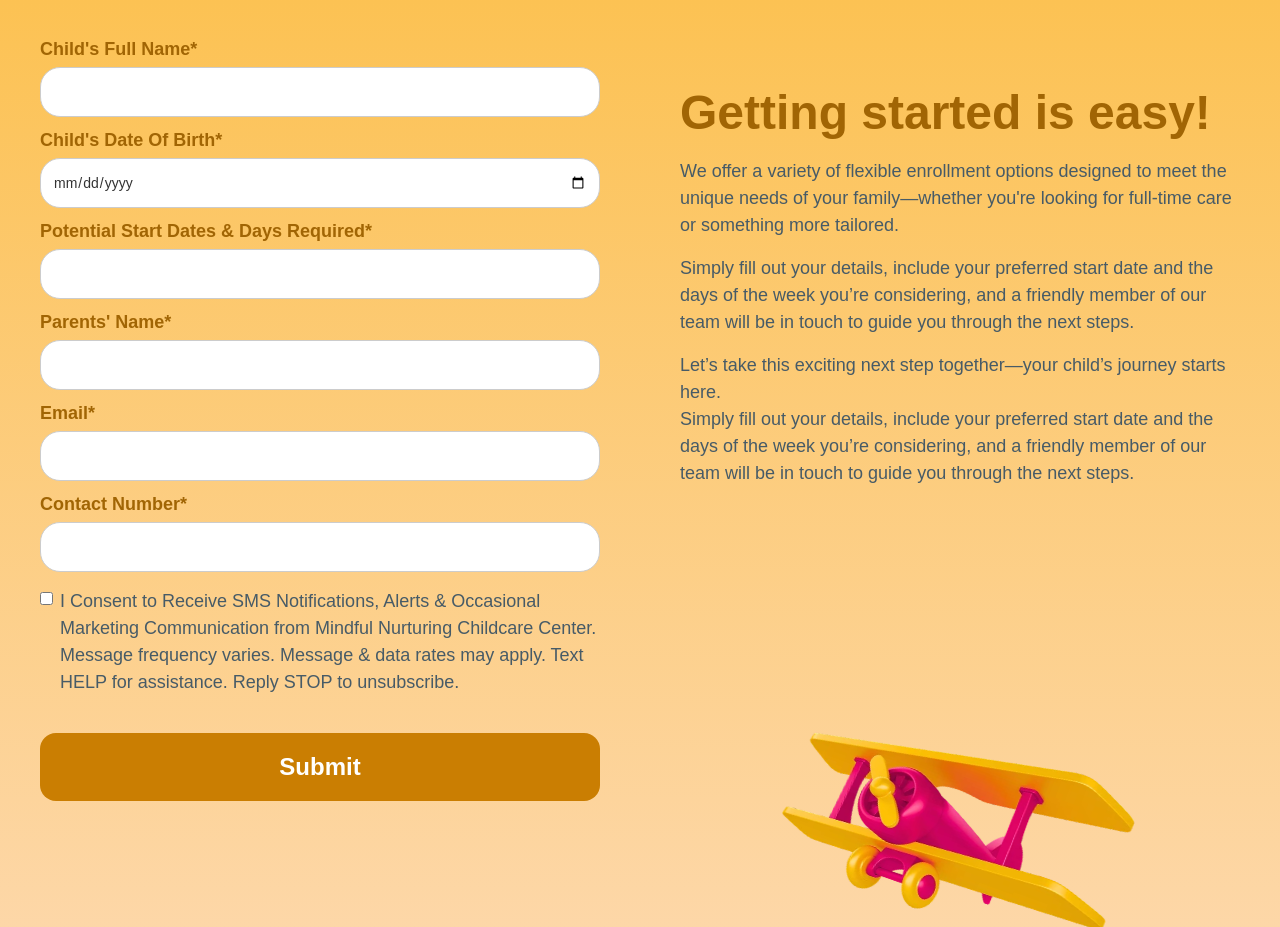
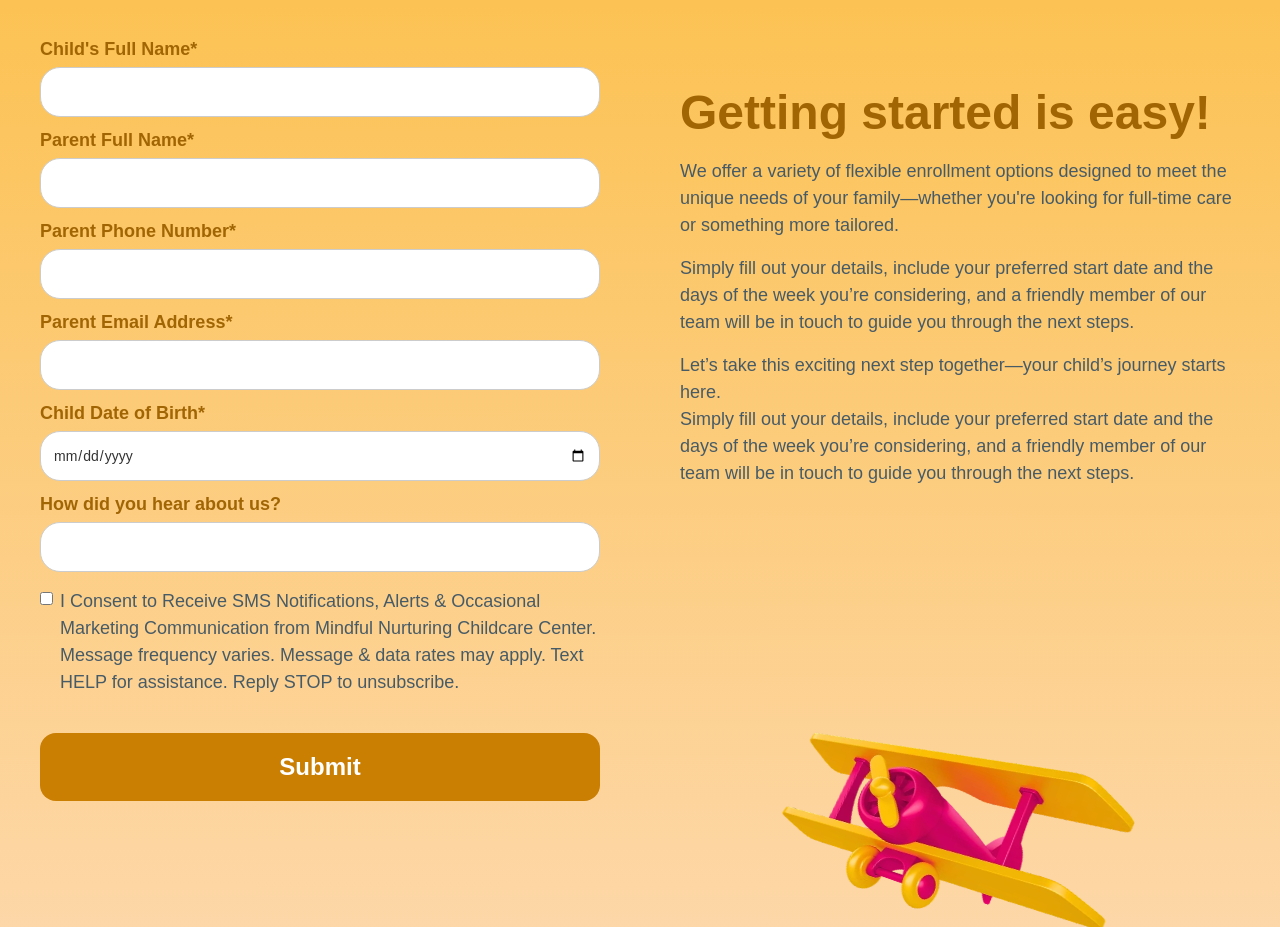
Before and after one commit to V2patel007/Mindfulv2.0, a plain HTML site: page programs.html in a window 1280 px wide. Shown: the part 1020-1947 px from the top of the page. Drawn offline with nearby package versions, Linux system fonts and the light colour scheme; a script that the page names is missing.

Commit message:
New Form

```diff
--- a/programs.html
+++ b/programs.html
@@ -268,36 +268,32 @@ margin: 0rem !important;
           <div class="container-large">
             <div class="form-component">
               <div class="w-form">
-                 <form id="email-form" name="email-form" data-name="Email Form" method="POST" action="https://script.google.com/macros/s/AKfycbw0F5Se2cPxRpIg6k6nNl9cdYvITieFSF_GzoCuf7xLzid9Zk7E5JNe4_ozlBqPaUS0TA/exec" class="form" data-wf-page-id="680c8e7c27b16308a50f895e" data-wf-element-id="215b2fb9-cc7a-718b-456d-c2089f46c716">
+                <form id="email-form" name="email-form" data-name="Email Form" method="POST" action="https://script.google.com/macros/s/AKfycbxUoOFs91X8PAQNJvb8J8QbhNiYhYDlHQ6adKw0dm9BEYyPQOFL-7HyCspiuo88hh2SVg/exec" class="form" data-wf-page-id="680c8e7c27b16308a50f895e" data-wf-element-id="215b2fb9-cc7a-718b-456d-c2089f46c716">
                   <div>
                     <div class="form-input-wrapper">
-                      <label for="Full-name" class="field-label">Child's Full Name*</label>
-                      <input class="text-field w-input" maxlength="256" name="Name" data-name="Full Name" placeholder="" type="text" id="Full-name" required>
+                      <label for="Child-full-name" class="field-label">Child's Full Name*</label>
+                      <input class="text-field w-input" maxlength="256" name="ChildFullName" data-name="Child Full Name" placeholder="" type="text" id="Child-full-name" required>
                     </div>
                     <div class="form-input-wrapper">
-                      <label for="Age" class="field-label">Child's Date Of Birth*</label>
-                      <input class="text-field w-input" maxlength="256" name="Age" data-name="Age" placeholder="" type="date" id="Age"
-                        required>
-                    </div>
-
-                     <div class="form-input-wrapper">
-                      <label for="days-dates" class="field-label">Potential Start Dates &amp; Days Required*</label>
-                      <input class="text-field w-input" maxlength="256" name="BkingDates" data-name="Start Dates and Days" placeholder="" type="text" id="days-dates" required>
-                    </div>
-
-                    <div class="form-input-wrapper">
-                      <label for="Full-name" class="field-label">Parents' Name*</label>
-                      <input class="text-field w-input" maxlength="256" name="ParentName" data-name="Parent Full Name" placeholder="" type="text" id="Parent Full-name" required>
+                      <label for="Parent-full-name" class="field-label">Parent Full Name*</label>
+                      <input class="text-field w-input" maxlength="256" name="ParentFullName" data-name="Parent Full Name" placeholder="" type="text" id="Parent-full-name" required>
                     </div>
                     <div class="form-input-wrapper">
-                      <label for="Email-3" class="field-label">Email*</label>
-                      <input class="text-field w-input" maxlength="256" name="Email" data-name="Email" placeholder="" type="email" id="Email-3" required>
+                      <label for="Parent-phone" class="field-label">Parent Phone Number*</label>
+                      <input class="text-field w-input" maxlength="256" name="ParentPhone" data-name="Parent Phone Number" placeholder="" type="tel" id="Parent-phone" required>
                     </div>
                     <div class="form-input-wrapper">
-                      <label for="Contact-number" class="field-label">Contact Number*</label>
-                      <input class="text-field w-input" maxlength="256" name="Phone" data-name="Contact Number" placeholder="" type="tel" id="Contact-number" required>
+                      <label for="Parent-email" class="field-label">Parent Email Address*</label>
+                      <input class="text-field w-input" maxlength="256" name="ParentEmail" data-name="Parent Email Address" placeholder="" type="email" id="Parent-email" required>
                     </div>
-
+                    <div class="form-input-wrapper">
+                      <label for="Child-dob" class="field-label">Child Date of Birth*</label>
+                      <input class="text-field w-input" maxlength="256" name="ChildDOB" data-name="Child Date of Birth" placeholder="" type="date" id="Child-dob" required>
+                    </div>
+                    <div class="form-input-wrapper">
+                      <label for="How-hear" class="field-label">How did you hear about us?</label>
+                      <input class="text-field w-input" maxlength="256" name="HowHear" data-name="How did you hear about us" placeholder="" type="text" id="How-hear">
+                    </div>
                     <div class="margin-top margin-small">
                       <label class="w-checkbox is-0accept">
                         <input type="checkbox" id="checkbox" name="Consent" data-name="Consent" class="w-checkbox-input" required>
@@ -305,8 +301,6 @@ margin: 0rem !important;
                       </label>
                     </div>
                   </div>
-
-
                   <input type="submit" data-wait="Please wait..." class="btn-primary is--submit w-button" value="Submit">
                 </form>
 
@@ -364,7 +358,7 @@ margin: 0rem !important;
     const form = e.target;
     const formData = new FormData(form);
 
-    fetch("https://script.google.com/macros/s/AKfycbw0F5Se2cPxRpIg6k6nNl9cdYvITieFSF_GzoCuf7xLzid9Zk7E5JNe4_ozlBqPaUS0TA/exec", {
+    fetch("https://script.google.com/macros/s/AKfycbxUoOFs91X8PAQNJvb8J8QbhNiYhYDlHQ6adKw0dm9BEYyPQOFL-7HyCspiuo88hh2SVg/exec", {
       method: "POST",
       body: formData
     })
```
Also changed, not shown: index.html (+18 -24 lines).
